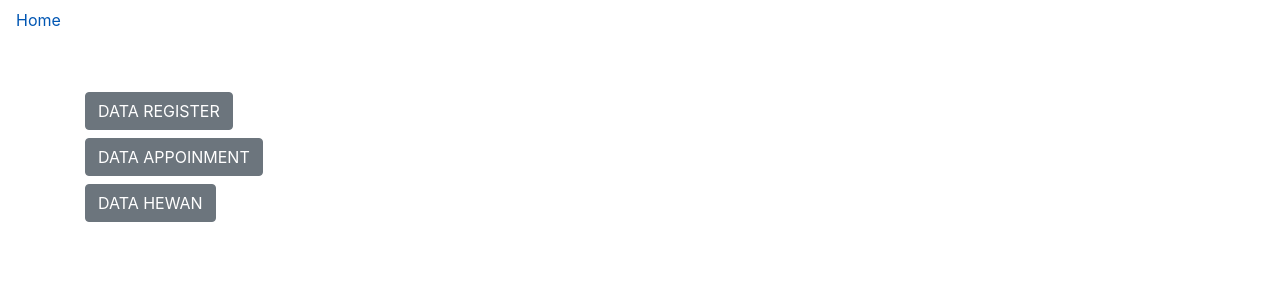
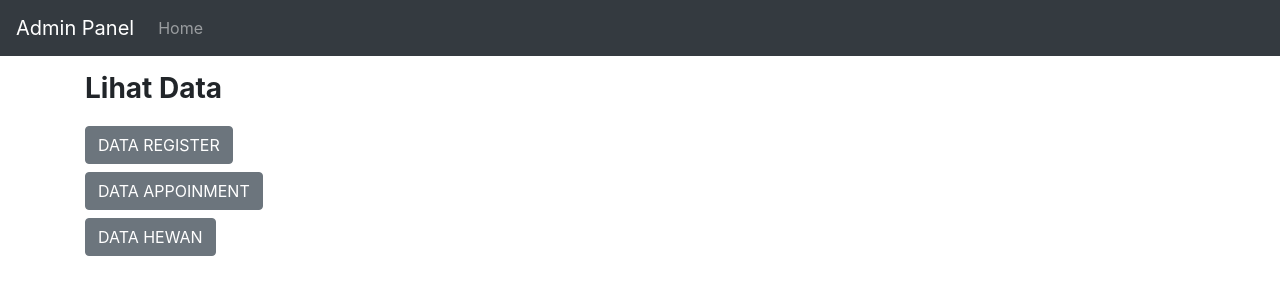
Before and after one commit to daniandhk/CatNDoc, a PHP site: the page made by application/views/ViewAdmin.php in a window 1280 px wide. Shown: the top 300 px of the page. Run offline with PHP 8.4, Linux system fonts and the light colour scheme; the template is opened without the code that fills it, so the values that code supplies are empty; some libraries are stand-ins or nearby versions.

Commit message:
Update ViewAdmin
add navigation bar

```diff
--- a/application/views/ViewAdmin.php
+++ b/application/views/ViewAdmin.php
@@ -39,14 +39,24 @@
 	</style>
   </head>
   <body>
-  <a class="nav-link" href="<?= site_url('HomePage') ?>">Home <span class="sr-only">(current)</span></a>
+  	<nav class="navbar navbar-expand-lg navbar-dark bg-dark">
+	  <a class="navbar-brand" href="#">Admin Panel</a>
+	  <button class="navbar-toggler" type="button" data-toggle="collapse" data-target="#navbarNav" aria-controls="navbarNav" aria-expanded="false" aria-label="Toggle navigation">
+	    <span class="navbar-toggler-icon"></span>
+	  </button>
+	  <div class="collapse navbar-collapse" id="navbarNav">
+	    <ul class="navbar-nav">
+	      <li class="nav-item">
+	        <a class="nav-link" href="<?php echo site_url('HomePage'); ?>">Home <span class="sr-only">(current)</span></a>
+	      </li>
+	    </ul>
+	  </div>
+	</nav>
 
-   <br>
-   <br>
-
-   	<div class="container">
+   	<div class="container my-3">
    		<div class="row">
    			<div class="col-3">
+   				<h3 style="font-weight: bolder">Lihat Data</p>
    				<button id="btn1" class="btn btn-secondary my-1">DATA REGISTER</button>
    				<button id="btn2" class="btn btn-secondary my-1">DATA APPOINMENT</button>
    				<button id="btn3" class="btn btn-secondary my-1">DATA HEWAN</button>
```
